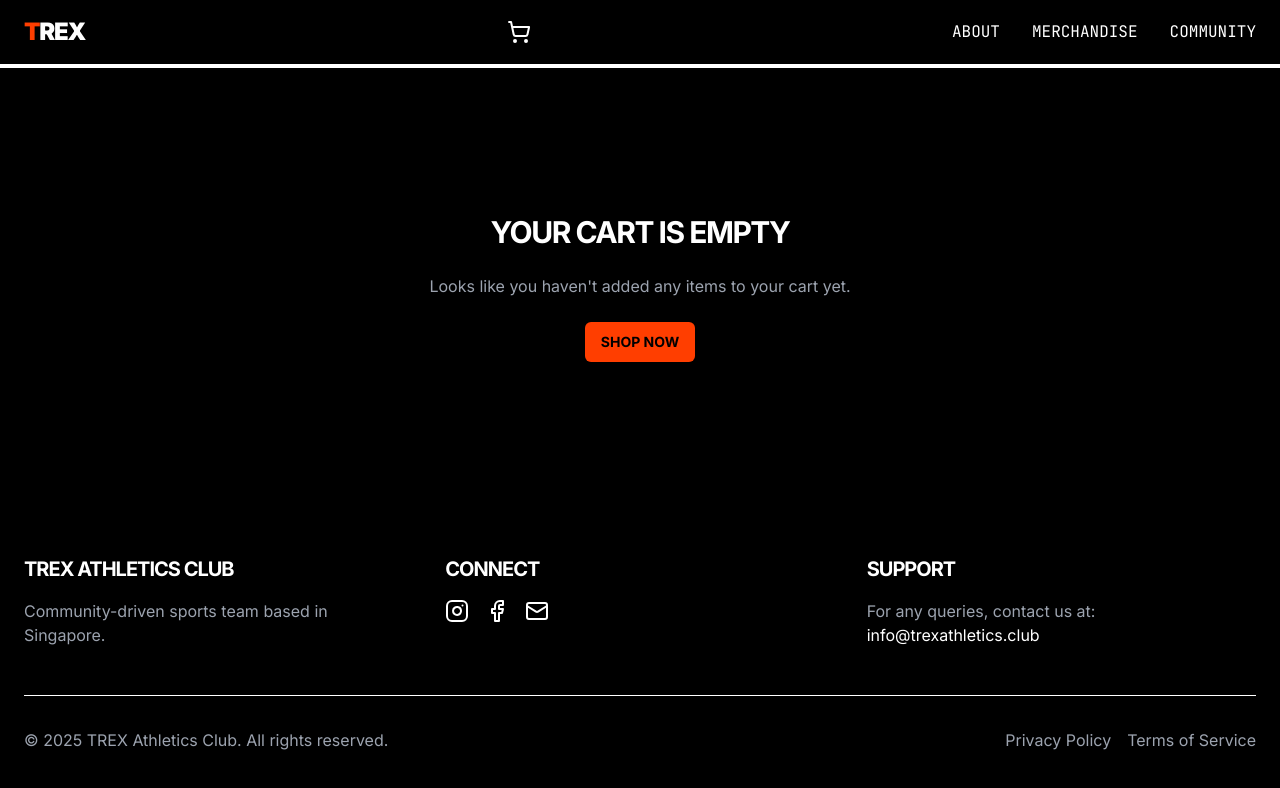
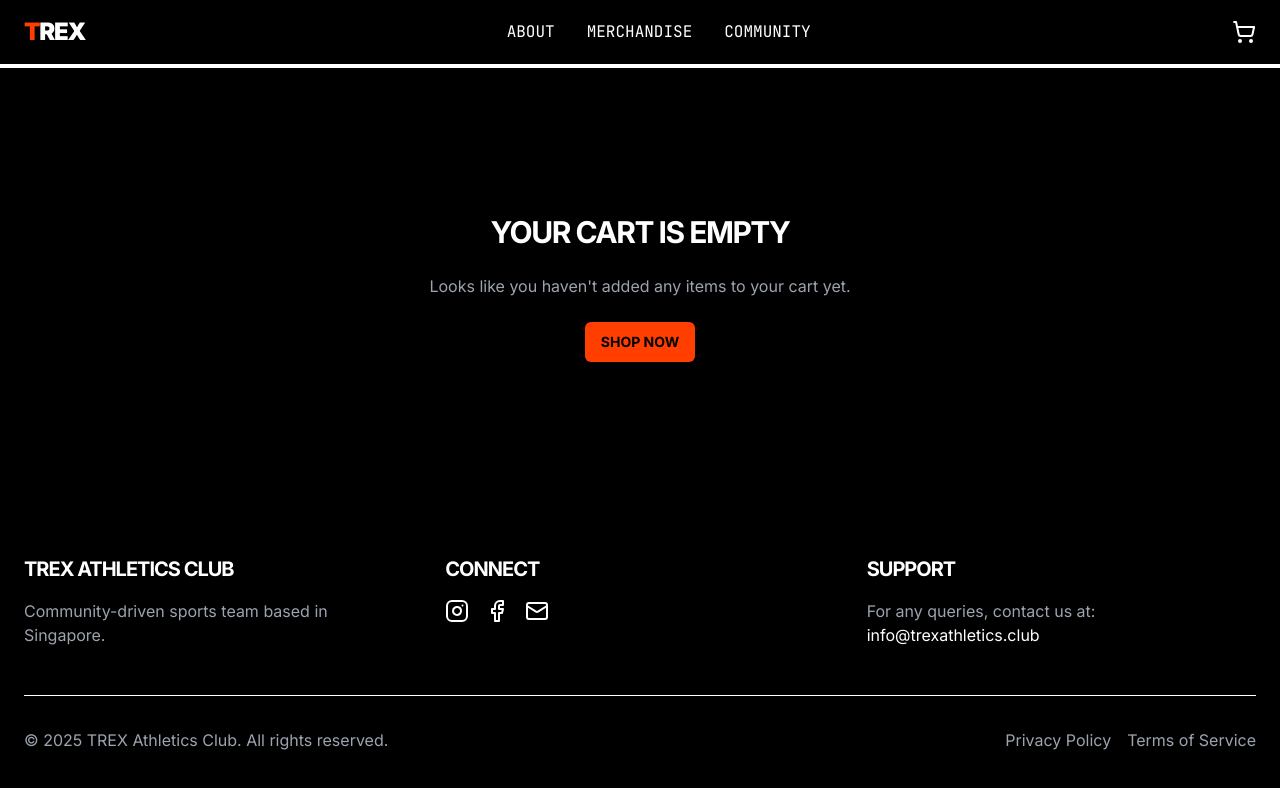
Before and after one commit to samsonluah/trex-site, a React (Vite) app: page /cart in a window 1280 px wide. Shown: the top 788 px of the page. Built offline with nearby package versions, Linux system fonts and the light colour scheme.

Commit message:
Move cart icon
Move cart icon to the right side of the navbar.

```diff
--- a/src/components/Navbar.tsx
+++ b/src/components/Navbar.tsx
@@ -18,7 +18,14 @@ const Navbar = () => {
           <span className="text-trex-accent">T</span>REX
         </Link>
 
-        {/* Mobile menu button */}
+        {/* Desktop menu */}
+        <div className="hidden md:flex gap-8 font-mono uppercase items-center">
+          <Link to="/#about" className="hover:text-trex-accent transition-colors">About</Link>
+          <Link to="/#merchandise" className="hover:text-trex-accent transition-colors">Merchandise</Link>
+          <Link to="/#community" className="hover:text-trex-accent transition-colors">Community</Link>
+        </div>
+
+        {/* Cart and mobile menu button */}
         <div className="flex items-center gap-4 md:gap-8">
           <CartIcon />
 
@@ -29,13 +36,6 @@ const Navbar = () => {
           >
             {isMenuOpen ? <X size={32} /> : <Menu size={32} />}
           </button>
-        </div>
-
-        {/* Desktop menu */}
-        <div className="hidden md:flex gap-8 font-mono uppercase items-center">
-          <Link to="/#about" className="hover:text-trex-accent transition-colors">About</Link>
-          <Link to="/#merchandise" className="hover:text-trex-accent transition-colors">Merchandise</Link>
-          <Link to="/#community" className="hover:text-trex-accent transition-colors">Community</Link>
         </div>
 
         {/* Mobile menu */}
```
